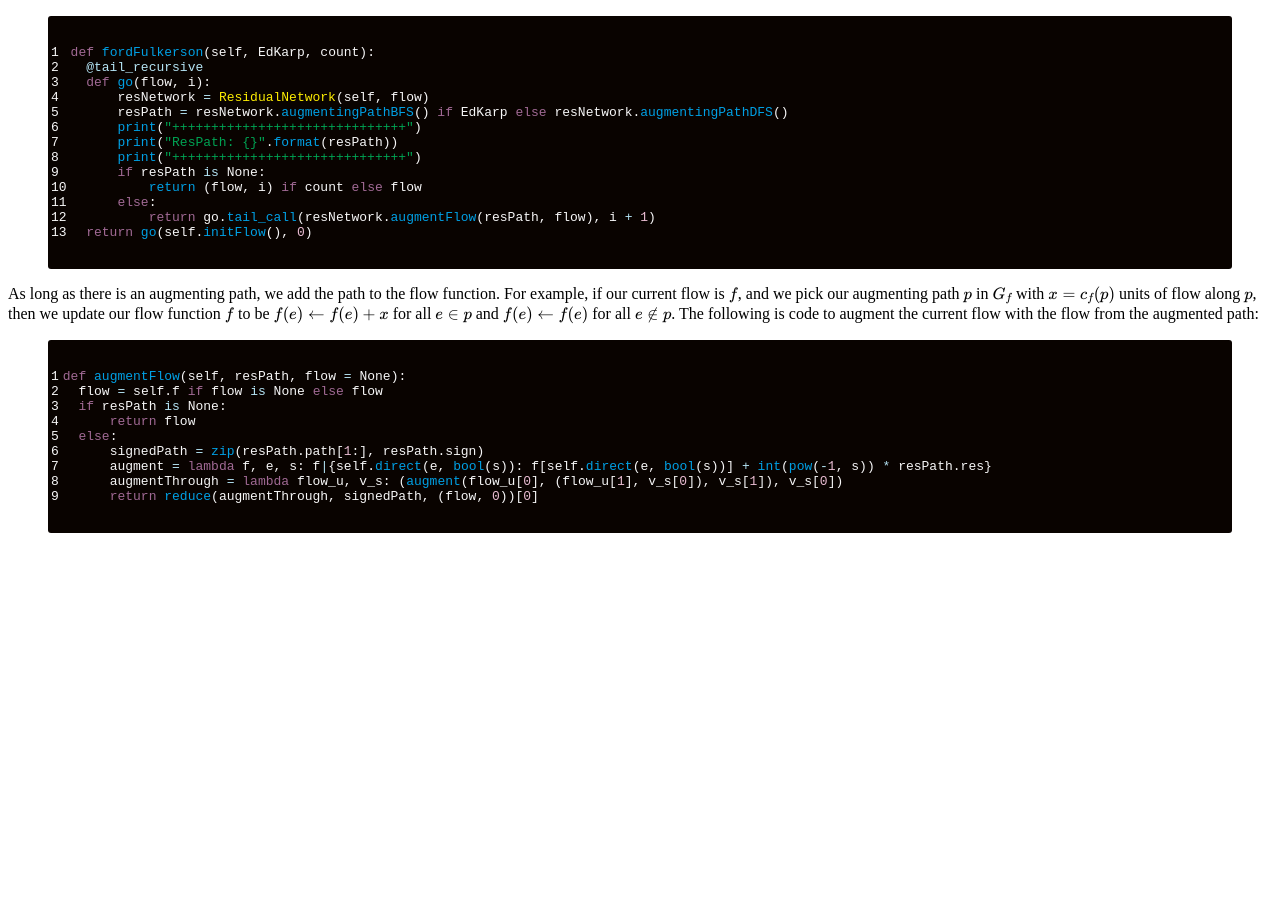
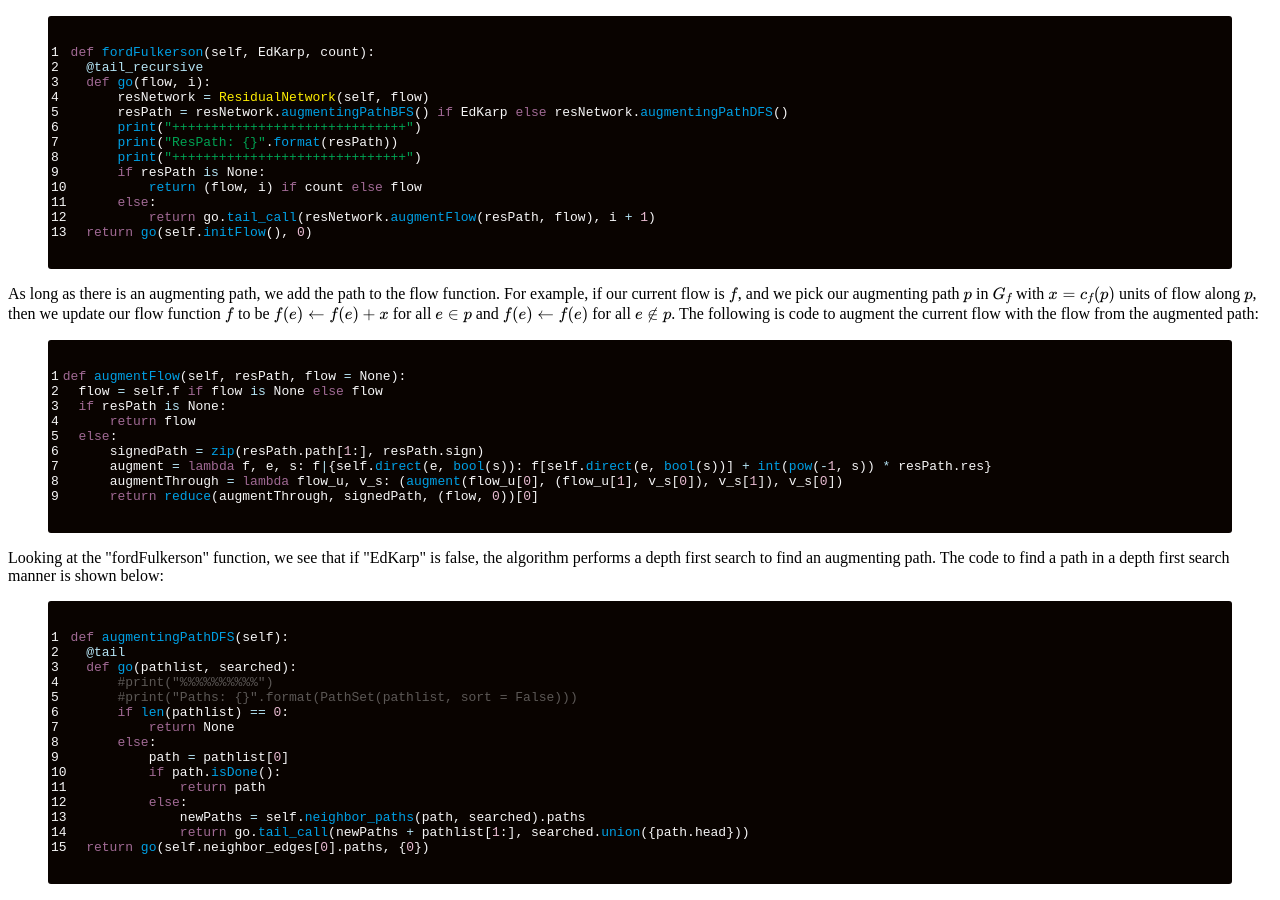
Before and after one commit to CategorIAN/categorian.github.io, a Jekyll site: the page built from projects/msu/csci_532/network_flows.md, in a window 1280 px wide and 900 px high, scrolled down 651 px. Built offline with Jekyll 4.4.1, drawn with Linux system fonts in a browser that asks for light colours; formulas are drawn with MathJax 3; before the commit the page ends 1200 px from its top, so only the background shows below that.

Commit message:
Update network_flows.md

```diff
--- a/projects/msu/csci_532/network_flows.md
+++ b/projects/msu/csci_532/network_flows.md
@@ -69,3 +69,24 @@ def augmentFlow(self, resPath, flow = None):
       return reduce(augmentThrough, signedPath, (flow, 0))[0]
 {%endhighlight%}
 </p>
+
+<p>
+Looking at the "fordFulkerson" function, we see that if "EdKarp" is false, the algorithm performs a depth first search to find an augmenting path. The code to find a path in a depth first search manner is shown below:
+{%highlight python linenos%}
+def augmentingPathDFS(self):
+  @tail
+  def go(pathlist, searched):
+      #print("%%%%%%%%%%")
+      #print("Paths: {}".format(PathSet(pathlist, sort = False)))
+      if len(pathlist) == 0:
+          return None
+      else:
+          path = pathlist[0]
+          if path.isDone():
+              return path
+          else:
+              newPaths = self.neighbor_paths(path, searched).paths
+              return go.tail_call(newPaths + pathlist[1:], searched.union({path.head}))
+  return go(self.neighbor_edges[0].paths, {0})
+{%endhighlight%}
+</p>
```
